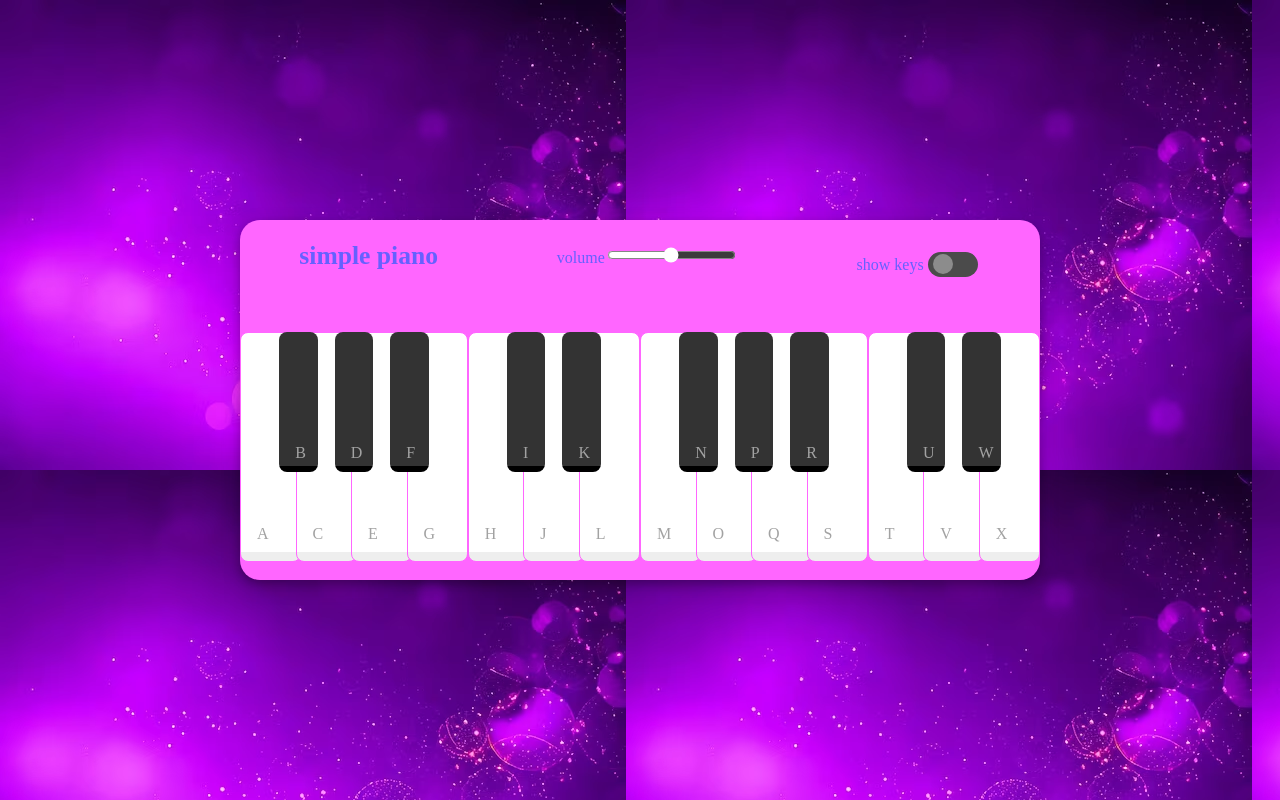
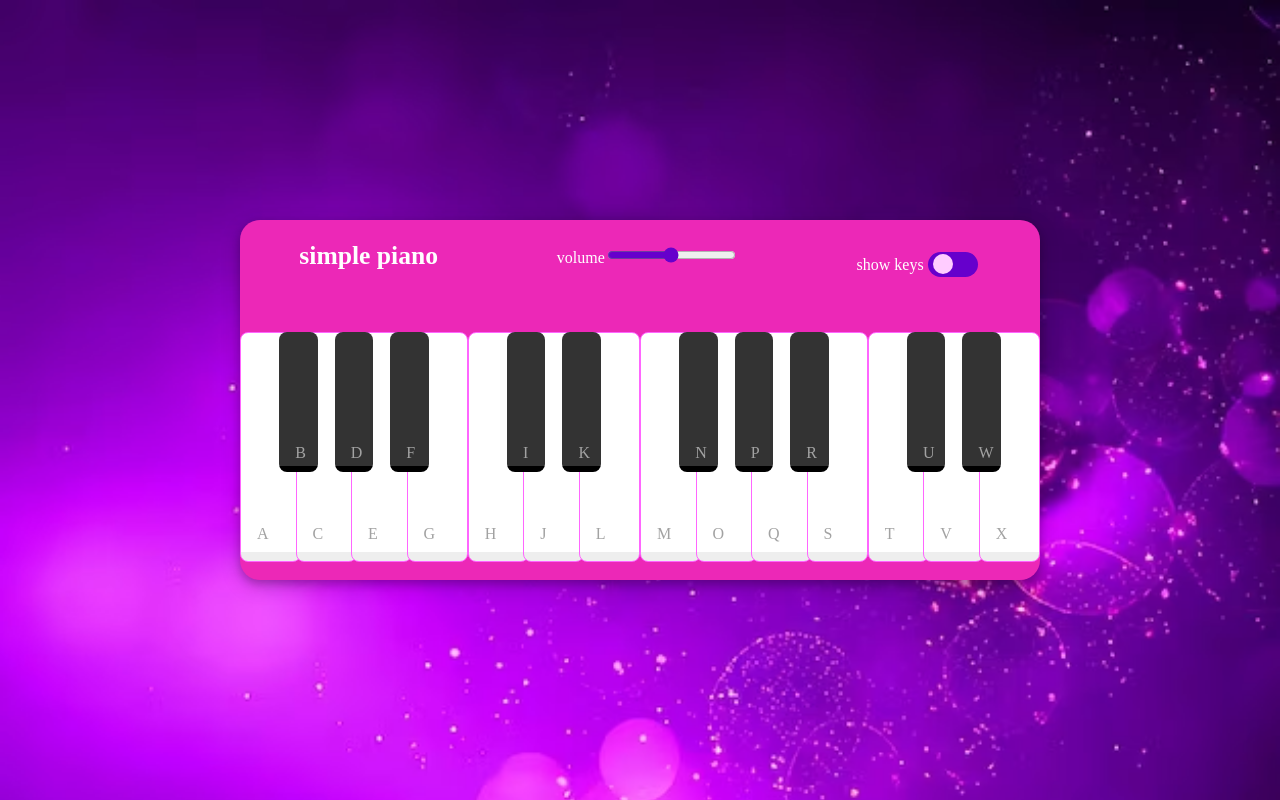
Before and after one commit to devship/practical-on-javascript, a plain HTML site: page recreated piano/index.html in a window 1280 px wide. Drawn offline with Linux system fonts and the light colour scheme.

Commit message:
Update style.css

```diff
--- a/recreated piano/style.css
+++ b/recreated piano/style.css
@@ -5,6 +5,7 @@ body{
     margin: 0;
     background-image:url(notes/background\ image.avif);
     /* background-repeat: no-repeat; */
+    background-size: cover;
     display: flex;
     justify-content: center;
     align-items: center;
@@ -16,13 +17,16 @@ body{
     border-radius: 20px;
     padding: 35px, 40px;
     box-shadow: 0 4px 8px 0 rgba(0, 0, 0, 0.2), 0 6px 20px 0 rgba(0, 0, 0, 0.19);
-    background-color:#ff66ff;
+    /* background-color:hsl(320, 100%, 46%); */
+    /* background-color:hsl(313, 100%, 38%); */
+    background-color: #ec28b7;
+
 }
 .piano_container header{
     display: flex;
     justify-content: space-around;
     align-items: center;
-    color: #6660ff;
+    color: #fff;
 }
 header h2 {
     font-size: 1.6rem;
@@ -37,7 +41,7 @@ header .volume span{
     font-size: 1.19rem;
 }
 .volume-slider input {
-    accent-color: #fff;
+    accent-color: #6600cc;
 }
 .volume-keys_checkbox input {
   width:50px;
@@ -46,7 +50,7 @@ header .volume span{
  border-radius: 30px;
  position: relative;
  bottom: -10px;
- background: #4b4b4b;
+ background: #6600cc;
 }
 .volume-keys_checkbox  input::before{
     content: " ";
@@ -56,13 +60,13 @@ header .volume span{
       top: 50%;
     left: 5px;
     border-radius: 50%;
-    background-color: #8c8c8c;
+    background-color: #ffccff;
      transform: translateY(-50%);
     translate: all 0.3s ease;
 }
 .volume-keys_checkbox  input:checked::before{
      left: 35px;
-    background: #fff;
+    background:#fff;
 
 }
 .keynote {
```
